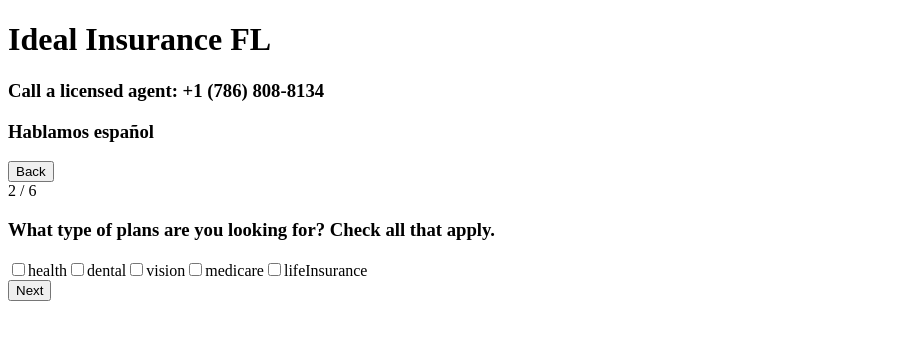
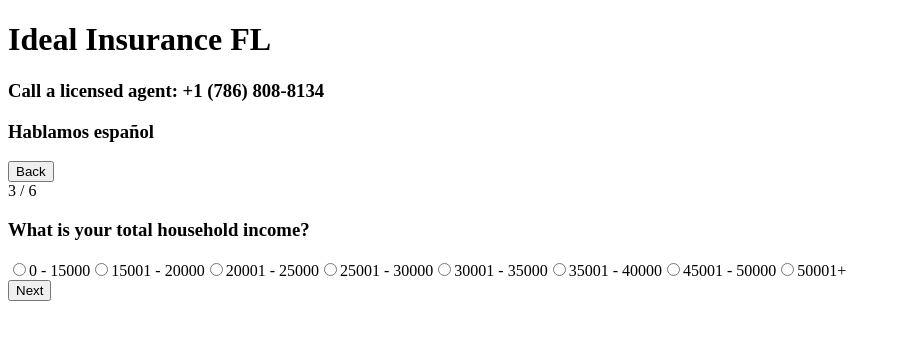
Before and after one commit to jpdevspace/React_IdealInsuranceFL, a React (Create React App) app: page / in a window 1280 px wide. Shown: the top 340 px of the page, without its empty margins (0-901 px from the left). Built offline with nearby package versions, Linux system fonts and the light colour scheme.

Commit message:
Question 03 done!

```diff
--- a/src/components/Card.jsx
+++ b/src/components/Card.jsx
@@ -10,7 +10,7 @@ import Question05           from "./Questions/Question05";
 import Question06           from "./Questions/Question06";
 
 const Card = () => {
-  const [currQuestion, setCurrQuestion] = useState(2);
+  const [currQuestion, setCurrQuestion] = useState(3);
   const [info, setInfo] = useState({
     1: {
       question: "Zip Code",
@@ -102,8 +102,8 @@ const Card = () => {
       case 3:
         return (
           <Question03
-            updateAnswer={(newAnswer) => handleQuestionUpdate(newAnswer)}
-            income={info[3].answer} />
+            updateAnswer={(newAnswer, isAnswered) => handleQuestionUpdate(newAnswer, isAnswered)}
+            currAnswer={info[3].answer} />
         );
       case 4:
         return (
--- a/src/components/Questions/Question03.jsx
+++ b/src/components/Questions/Question03.jsx
@@ -1,13 +1,25 @@
 import React, { Fragment, useEffect, useState } from "react";
+import useRadioList from "./useRadioList";
 
-const Question03 = ({ updateAnswer, income }) => {
-  const [ checkedOpt, setCheckedOpt ] = useState("");
+const Question03 = ({ updateAnswer, currAnswer }) => {
+  const incomeOpts = {
+    tier1: "0 - 15000",
+    tier2: "15001 - 20000",
+    tier3: "20001 - 25000",
+    tier4: "25001 - 30000",
+    tier5: "30001 - 35000",
+    tier6: "35001 - 40000",
+    tier7: "45001 - 50000",
+    tier8: "50001+",
+  };
+
+  const [ selection, IncomeRadioList, setSelection ] = useRadioList("Income", incomeOpts);
 
   useEffect(() => {
-    if (income) {
-      setCheckedOpt(income);
-    }
-  }, [income]);
+    // Radio buttons can't be unselected, so if there's a selection
+    // it's safe to make it true
+    updateAnswer(selection, selection.length > 0);
+  }, [selection]);
 
   const language = "english";
   const question = {
@@ -15,50 +27,10 @@ const Question03 = ({ updateAnswer, income }) => {
     english: "What is your total household income?",
   };
 
-  const handleChange = (e) => {
-    const { id } = e.target;
-
-    setCheckedOpt(id);
-
-    updateAnswer(id);
-  };
-
-  const loadOpts = () => {
-    let opts = [];
-    const incomeOpts = {
-      tier1: "0 - 15000",
-      tier2: "15001 - 20000",
-      tier3: "20001 - 25000",
-      tier4: "25001 - 30000",
-      tier5: "30001 - 35000",
-      tier6: "35001 - 40000",
-      tier7: "45001 - 50000",
-      tier8: "50001+",
-    };
-
-    for (const opt in incomeOpts) {
-      opts.push(
-        <Fragment key={opt}>
-          <input
-            onChange={(e) => handleChange(e)}
-            type="radio"
-            id={opt}
-            name="income"
-            value={incomeOpts[opt]}
-            checked={opt === checkedOpt}
-          />
-          <label htmlFor={opt}>{incomeOpts[opt]}</label>
-        </Fragment>
-      );
-    }
-
-    return opts;
-  };
-
   return (
     <>
       <h3>{question[language]}</h3>
-      { loadOpts() }
+      <IncomeRadioList />
     </>
   );
 };
--- a/src/components/Questions/useRadioList.jsx
+++ b/src/components/Questions/useRadioList.jsx
@@ -1,8 +1,8 @@
 import React, { useState } from 'react';
 
-const useRadioList = ({ label, optsObj }) => {
-  const [ selected, setSelected ] = useState("")
-  const id = `use-radioList-${label}`;
+const useRadioList = (label, optsObj) => {
+  const [ selected, setSelected ] = useState("");
+  const id = `use-radioList-${label.replace(" ", "").toLowerCase()}`;
 
   const RadioList = () => (
     <form id={id}>
@@ -10,20 +10,21 @@ const useRadioList = ({ label, optsObj }) => {
         Object.keys(optsObj).map(opt => (
           <label htmlFor={opt} key={opt}>
             <input
-              onChange={(e) => setSelected(e.target.name)}
+              onChange={(e) => setSelected(e.target.value)}
               type="radio"
               id={opt}
-              name={opt}
-              checked={selected === opt}
+              name={id}
+              value={optsObj[opt]}
+              checked={selected === optsObj[opt]}
             />
-            { opt }
+            { optsObj[opt] }
           </label>
         ))
       }
     </form>
   );
 
-  return (selected, RadioList, setSelected);
+  return [selected, RadioList, setSelected];
 };
 
 export default useRadioList;
```
